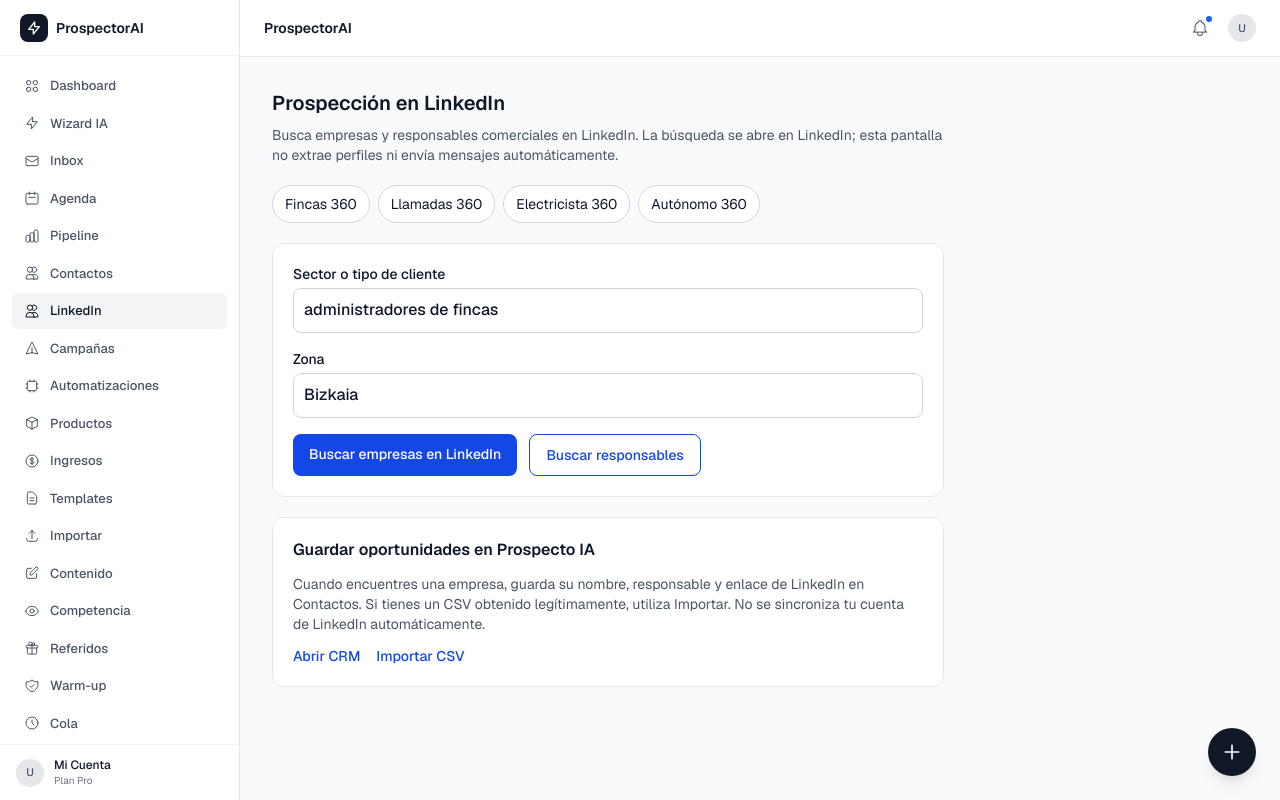
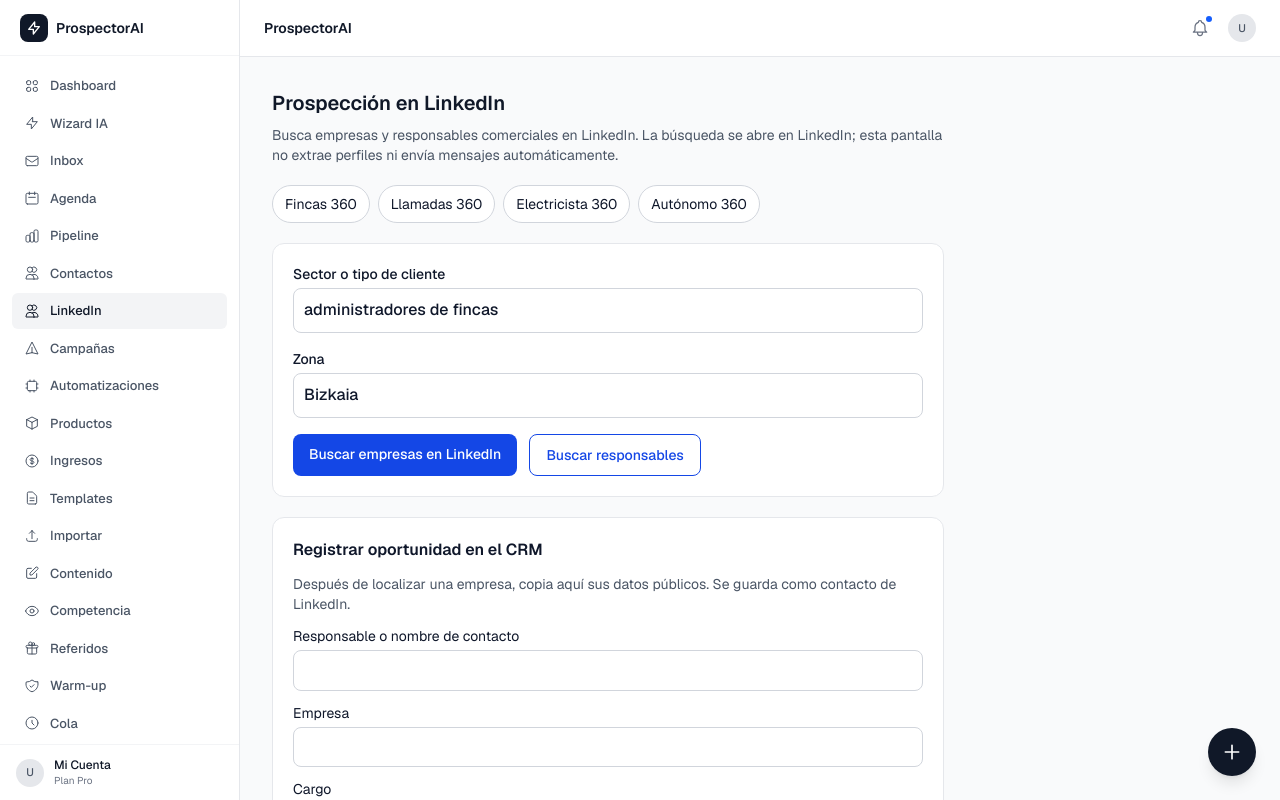
Before and after one commit to kepabilbao67-bot/prospector-AI, a Next.js app: page /linkedin in a window 1280 px wide. Built offline with nearby package versions, Linux system fonts and the light colour scheme.

Commit message:
feat: capture LinkedIn prospect into CRM with product notes and save feedback

```diff
--- a/src/app/(dashboard)/linkedin/page.tsx
+++ b/src/app/(dashboard)/linkedin/page.tsx
@@ -6,6 +6,21 @@ import Link from "next/link";
 export default function LinkedInProspectingPage() {
   const [sector, setSector] = useState("administradores de fincas");
   const [location, setLocation] = useState("Bizkaia");
+  const [lead, setLead] = useState({ firstName: "", company: "", jobTitle: "", email: "", profileUrl: "", notes: "" });
+  const [saving, setSaving] = useState(false);
+  const [result, setResult] = useState("");
+  async function saveLead(e: React.FormEvent<HTMLFormElement>) {
+    e.preventDefault();
+    if (!lead.firstName.trim() && !lead.company.trim()) return;
+    setSaving(true); setResult("");
+    try {
+      const response = await fetch("/api/contacts", { method: "POST", headers: { "Content-Type": "application/json" }, body: JSON.stringify({ ...lead, firstName: lead.firstName.trim() || lead.company.trim(), network: "linkedin", tags: ["prospeccion", sector.trim(), location.trim()].filter(Boolean) }) });
+      if (!response.ok) throw new Error(`HTTP ${response.status}`);
+      setResult("Contacto guardado. Compruébalo en el CRM.");
+      setLead({ firstName: "", company: "", jobTitle: "", email: "", profileUrl: "", notes: "" });
+    } catch { setResult("No se pudo guardar el contacto. No se ha confirmado el registro."); }
+    finally { setSaving(false); }
+  }
   const query = [sector.trim(), location.trim()].filter(Boolean).join(" ");
   const searchUrl = "https://www.linkedin.com/search/results/companies/?keywords=" + encodeURIComponent(query);
   const peopleUrl = "https://www.linkedin.com/search/results/people/?keywords=" + encodeURIComponent(query);
@@ -37,6 +52,15 @@ export default function LinkedInProspectingPage() {
           <a href={peopleUrl} target="_blank" rel="noopener noreferrer" className="rounded-lg border border-blue-700 px-4 py-2.5 text-sm font-medium text-blue-700">Buscar responsables</a>
         </div>
       </div>
+      <form onSubmit={saveLead} className="rounded-xl border border-gray-200 bg-white p-5 space-y-3">
+        <h2 className="font-semibold">Registrar oportunidad en el CRM</h2>
+        <p className="text-sm text-gray-600">Después de localizar una empresa, copia aquí sus datos públicos. Se guarda como contacto de LinkedIn.</p>
+        {([["firstName", "Responsable o nombre de contacto"], ["company", "Empresa"], ["jobTitle", "Cargo"], ["email", "Correo"], ["profileUrl", "URL de LinkedIn"], ["notes", "Notas y producto 360 recomendado"]] as const).map(([key, label]) => (
+          <label key={key} className="block text-sm">{label}<input value={lead[key]} onChange={e => setLead(v => ({ ...v, [key]: e.target.value }))} type={key === "email" ? "email" : key === "profileUrl" ? "url" : "text"} className="mt-1 w-full rounded-lg border border-gray-300 p-2" /></label>
+        ))}
+        <button type="submit" disabled={saving || (!lead.firstName.trim() && !lead.company.trim())} className="rounded-lg bg-indigo-700 px-4 py-2 text-white disabled:opacity-40">{saving ? "Guardando..." : "Guardar en CRM"}</button>
+        {result && <p role="status" className="text-sm">{result}</p>}
+      </form>
       <div className="rounded-xl border border-gray-200 bg-white p-5 space-y-3">
         <h2 className="font-semibold">Guardar oportunidades en Prospecto IA</h2>
         <p className="text-sm text-gray-600">Cuando encuentres una empresa, guarda su nombre, responsable y enlace de LinkedIn en Contactos. Si tienes un CSV obtenido legítimamente, utiliza Importar. No se sincroniza tu cuenta de LinkedIn automáticamente.</p>
```
